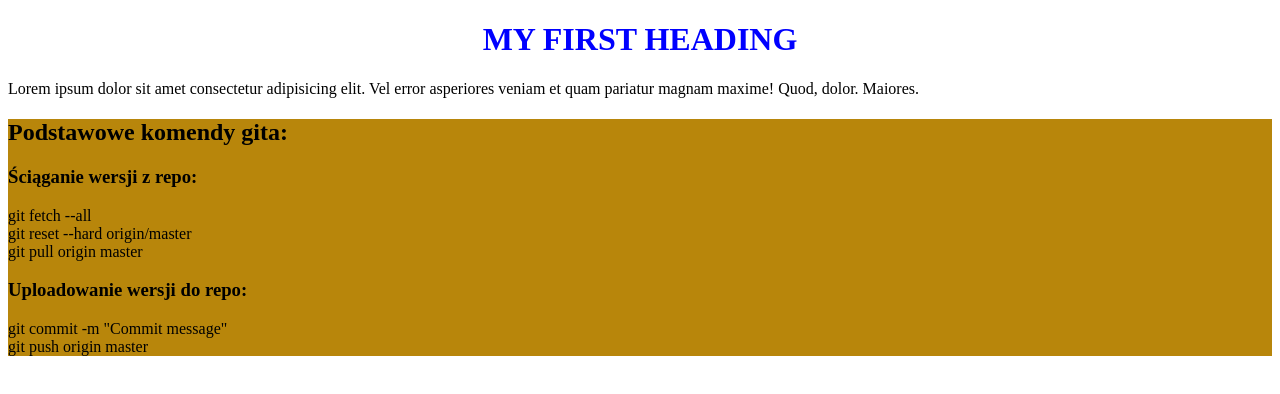
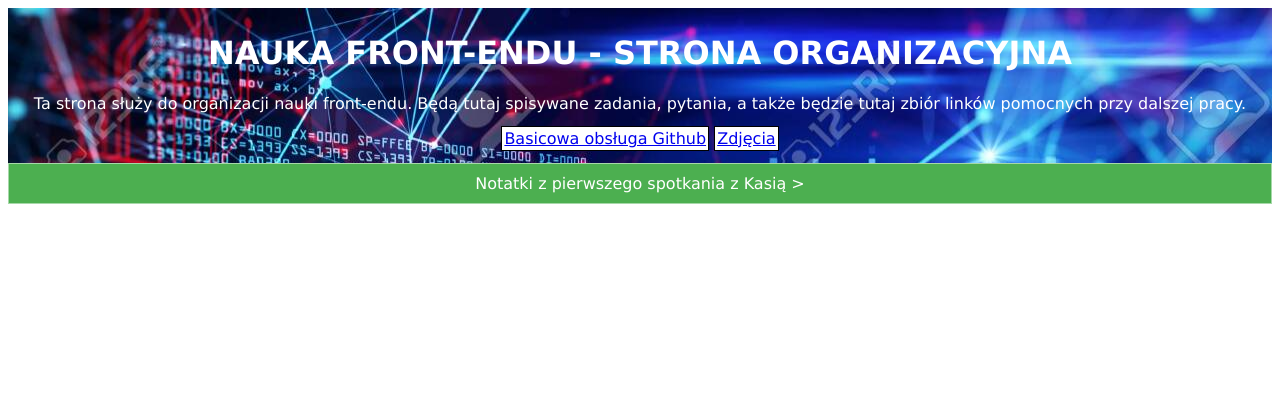
Before and after one commit to pmich-fe/initial-test, a plain HTML site: page index.html in a window 1280 px wide. Drawn offline with Linux system fonts and the light colour scheme.

Commit message:
Wieczorowe kodowanie 4fun

```diff
--- a/index.html
+++ b/index.html
@@ -5,13 +5,27 @@
         <meta name="viewport" content="width=device-width, initial-scale=1.0" />
         <meta http=equiv="X-UA-Compatible" content="ie=edge" />
         <title>Test</title>
-        <link rel="stylesheet" href="main.css" />
+        <link rel="stylesheet" href="/main.css" />
+
+        <script>
+            function myFunction() {
+              document.getElementById("panel-test").style.display = "block";
+            }
+        </script>
     </head>
     <body>
-        <h1>My First Heading</h1>
-<!-- PIERWSZE SPOTKANIE Z KASIĄ -->
+<!-- HERO -->
+        <div class="hero" id="index-html">
+            <h1 >Nauka Front-endu - strona organizacyjna</h1>
+            <p class="intro-text">Ta strona służy do organizacji nauki front-endu. Będą tutaj spisywane zadania, pytania, a także będzie tutaj zbiór linków pomocnych przy dalszej pracy.</p>
+            <a class="button" href="./subpages/1.html">Basicowa obsługa Github</a>
+            <a class="button" href="./subpages/2.html">Zdjęcia</a>
+        </div>
+<!-- end of HERO -->
+   <p class="flip-test" onclick="myFunction()">Notatki z pierwszego spotkania z Kasią ></p>
+        <div id="panel-test">
+    <xmp>
         <section>
-            <p>Lorem ipsum dolor sit amet consectetur adipisicing elit. Vel error asperiores veniam et quam pariatur magnam maxime! Quod, dolor. Maiores.</p>
         <!-- emmet -->
         <!-- css selectors + > () -->
         <!-- section>article>h1+p -->
@@ -26,21 +40,7 @@
         zabookować spotkanie 2h z Kasią - code review - im więcej zrobisz tym lepiej
         -->
         </section>
-<!-- PIERWSZA PRACA WŁASNA -->
-        <section>
-            <h2>Podstawowe komendy gita:</h2>
-            <h3>Ściąganie wersji z repo:</h3>
-            <p>
-                git fetch --all<br>
-                git reset --hard origin/master<br>
-                git pull origin master
-            </p>
-            <h3>Uploadowanie wersji do repo:</h3>
-            <p>
-                git commit -m "Commit message"<br>
-                git push origin master
-            </p>
-        </section>
-
+    </xmp>
+        </div>
     </body>
 </html>
--- a/main.css
+++ b/main.css
@@ -1,11 +1,57 @@
+html {
+    font-family: Verdana, Geneva, Tahoma, sans-serif;
+    color: black;
+}
 body {
+    background-image: url(./images/background.jpg);
     background: white;
+    display: block;
+}
+.hero {
+    text-align: center;
+
+    padding-top: 5px;
+    padding-bottom: 15px;
+}
+.intro-text {
+        color: white;
+
+    }
+#index-html {
+    background-image: url(./images/coding-background.jpg);
+}
+#github-html {
+    background-image: url(/images/github-background.jpg);
+}
+#zdjecia-html {
+    background-image: url(/images/photos-background.jpg);
 }
 h1 {
-    color: blue;
     text-transform: uppercase;
+    color: white;
+}
+
+.button {
+    background-color: white;
+    border: 1px solid;
+    border-color: black;
+    padding: 2px;
+}
+#back-to-top {
+    display: block;
+    text-align: right;
+    background-color: rgb(226, 226, 226);
+
+}
+.flip-test {
+    font-size: 16px;
+    padding: 10px;
     text-align: center;
+    background-color: #4CAF50;
+    color: white;
+    border: solid 1px #a6d8a8;
+    margin: auto;
+  }
+#panel-test {
+    display: none;
 }
-section:nth-child(odd) {
-    background:darkgoldenrod;
-}
```
Also changed, not shown: subpages/1.html (added, +37 -0 lines), subpages/2.html (added, +30 -0 lines), images/coding-background.jpg (added), images/github-background.jpg (added), images/github-logo.png (added), images/photos-background.jpg (added), 1 other file.
